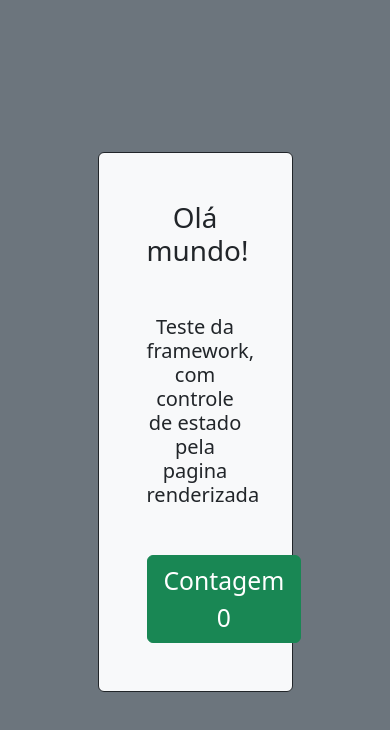
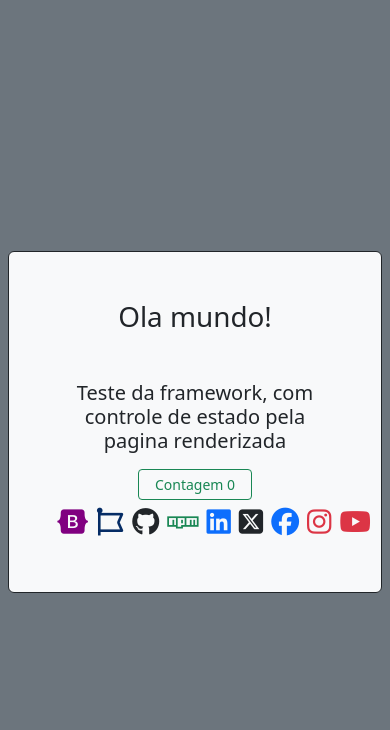
Before and after one commit to irenaldojs/trustrap, a website built with Vite: page index.html in a window 390 px wide. Built offline with nearby package versions, Linux system fonts and the light colour scheme.

Commit message:
Integracao de Icones da FontAwesome

```diff
--- a/package.json
+++ b/package.json
@@ -13,6 +13,7 @@
     "vite": "^4.4.5"
   },
   "dependencies": {
+    "@fortawesome/fontawesome-free": "^6.4.2",
     "bootstrap": "^5.3.2"
   }
 }
--- a/src/app/Home.ts
+++ b/src/app/Home.ts
@@ -1,8 +1,7 @@
 import { Page, Widget } from "../core/framework";
-import { Button, Div, H1, H5 } from "../core/widgets";
+import { Button, Div, H1, H5, Icon, Span } from "../core/widgets";
 
 export class Home extends Page{
-
     constructor(root: string){
         super(root)
     }
@@ -10,27 +9,37 @@ export class Home extends Page{
         this.createState("count", 0)
     }
     mountTree(): Widget {
-
         return new Div({
-            classWidget: "vh-100 d-flex justify-content-center align-items-center bg-secondary",
+            classWidget: "vh-100 d-flex justify-content-center align-items-center bg-secondary px-2 px-sm-0",
         }, [
             new Div({
-                classWidget: "col-6 text-center border border-dark rounded p-5 bg-light",
+                classWidget: "col-12 col-sm-8 col-md-6 text-center border border-dark rounded p-5 bg-light",
             }, [
-                new H1({ id: "h1", text: "Olá mundo!", classWidget: "mb-5" }),
+                new H1({ classWidget: "mb-5" }, "Ola mundo!"),
                 new Div({}, [
-                    new H5({ id: "h5", text: "Teste da framework, com controle de estado pela pagina renderizada", classWidget: "mb-5" }),
+                    new H5({ classWidget: "mb-3" }, "Teste da framework, com controle de estado pela pagina renderizada"),
                     new Button({
-                        id: "button_count",
-                        observers: ["count"],
                         variant: "success",
-                        classWidget: "px-3 fs-2",
+                        outline: true,
+                        size: "sm",
                         onClick: () => {
                             this.setState("count", this.getState("count") + 1)
                         }
                     }, [
-                        "Contagem " + this.getState("count")
+                        new Span({id: "contador", observers: ["count"], classWidget: "px-2"}, "Contagem " + this.getState("count")),
                     ])
+                ]),
+                new Div({classWidget: "my-2 d-flex justify-content-around gap-2 fs-1"}, [
+                    new Icon({ classWidget: "text-purple"}, "bootstrap", "brands"),
+                    new Icon({ classWidget: "text-primary-emphasis"}, "font-awesome", "regular"),
+                    new Icon({ classWidget: "text-dark"}, "github", "brands"),
+                    new Icon({ classWidget: "text-success"}, "npm", "brands"),
+                    new Icon({ classWidget: "text-primary"}, "linkedin", "brands"),
+                    new Icon({ classWidget: "text-dark"}, "square-x-twitter", "brands"),
+                    new Icon({ classWidget: "text-primary"}, "facebook", "brands"),
+                    new Icon({ classWidget: "text-danger"}, "instagram", "brands"),
+                    new Icon({ classWidget: "text-danger"}, "youtube", "brands"),
+
                 ])
             ])
         ])
--- a/src/core/widgets.ts
+++ b/src/core/widgets.ts
@@ -15,96 +15,138 @@ interface HType extends WidgetType{
 }
 
 class H extends Widget{
-    constructor({ id, classWidget, tag, text }: HType, children?: ChildrenType){
+    constructor({ id, classWidget, tag, observers }: WidgetType, text: string){
         super({
             id,
             classWidget,
             tag: tag,
+            observers
         }, [text])
     }
 }
 
 export class H1 extends H {
-    constructor({ id, classWidget, text }: HType){
+    constructor({ id, classWidget, observers  }: WidgetType, text: string) {
         super({
             id,
             classWidget,
             tag: "h1",
-            text
-        })
+            observers,
+        }, text);
     }
 }
 export class H2 extends H {
-    constructor({ id, classWidget, text }: HType) {
+    constructor({ id, classWidget, observers  }: WidgetType, text: string) {
         super({
             id,
             classWidget,
             tag: "h2",
-            text
-        });
+            observers,
+        }, text);
     }
 }
 export class H3 extends H {
-    constructor({ id, classWidget, text }: HType) {
+    constructor({ id, classWidget, observers  }: WidgetType, text: string) {
         super({
             id,
             classWidget,
             tag: "h3",
-            text
-        });
+            observers,
+        }, text);
     }
 }
 export class H4 extends H {
-    constructor({ id, classWidget, text }: HType) {
+    constructor({ id, classWidget, observers  }: WidgetType, text: string) {
         super({
             id,
             classWidget,
             tag: "h4",
-            text
-        });
+            observers,
+        }, text);
     }
 }
 export class H5 extends H {
-    constructor({ id, classWidget, text }: HType) {
+    constructor({ id, classWidget, observers  }: WidgetType, text: string) {
         super({
             id,
             classWidget,
             tag: "h5",
-            text
-        });
+            observers,
+        }, text);
     }
 }
 export class H6 extends H {
-    constructor({ id, classWidget, text }: HType) {
+    constructor({ id, classWidget, observers  }: WidgetType, text: string) {
         super({
             id,
             classWidget,
             tag: "h6",
-            text
-        });
+            observers,
+        }, text);
     }
 }
-
+export class P extends H{
+    constructor({ id, classWidget, observers  }: WidgetType, text: string) {
+        super({
+            id,
+            classWidget,
+            tag: "p",
+            observers,
+        }, text);
+    }
+}
+export class Span extends H{
+    constructor({ id, classWidget, observers  }: WidgetType, text: string) {
+        super({
+            id,
+            classWidget,
+            tag: "span",
+            observers,
+        }, text);
+    }
+}
 interface ButtonType extends WidgetType{
     variant?: "primary" | "secondary" | "success" | "danger" | "warning" | "info" | "light" | "dark"
+    outline?: boolean
+    size?: "sm" | "md" | "lg"
 }
 
 export class Button extends Widget{
-    constructor({ id, classWidget, onClick, variant, observers  }: ButtonType, children?: ChildrenType){
+    variant?: string
+
+    constructor({ id, classWidget, onClick, variant, observers, outline, size  }: ButtonType, children?: ChildrenType){
         super({
             id,
             tag: "button",
             onClick,
             observers
         }, children)
+        this.variant = variant ?? "primary"
+        let classBtn = "btn btn-"
+        outline ? classBtn += "outline-" : false
+        classBtn += this.variant
+        size ? classBtn += " btn-" + size : false
+        let classWidgetFinal = classBtn
 
-
-        let classWidgetFinal = ""
         if (classWidget != undefined ){
-            classWidgetFinal += classWidget
+            classWidgetFinal += " "+classWidget
         }
-        if(variant != undefined)
-            classWidgetFinal += variant ? " btn btn-" + variant : " btn btn-primary"
         this.classWidget = classWidgetFinal
     }
 }
+
+type IconType = "brands" | "solid" | "regular"
+
+export class Icon extends Widget{
+    constructor({ id, classWidget, onClick, observers  }: WidgetType, iconName: string, iconType: IconType){
+        super({
+            id,
+            tag: "i",
+            onClick,
+            observers
+        }, [])
+        let type = iconType ?? "solid"
+        let classIcon = "fa-" + type + " fa-" + iconName
+        this.classWidget = classIcon + " " + classWidget
+    }
+}
--- a/src/main.ts
+++ b/src/main.ts
@@ -1,4 +1,6 @@
 import "bootstrap/dist/css/bootstrap.min.css";
+import "@fortawesome/fontawesome-free/css/all.min.css";
+import "./style.css";
 import { Home } from "./app/Home";
 
 "Instance App";
--- a/src/style.css
+++ b/src/style.css
@@ -14,84 +14,7 @@
   -webkit-text-size-adjust: 100%;
 }
 
-a {
-  font-weight: 500;
-  color: #646cff;
-  text-decoration: inherit;
+
+.text-purple {
+  color: purple
 }
-a:hover {
-  color: #535bf2;
-}
-
-body {
-  margin: 0;
-  display: flex;
-  place-items: center;
-  min-width: 320px;
-  min-height: 100vh;
-}
-
-h1 {
-  font-size: 3.2em;
-  line-height: 1.1;
-}
-
-#app {
-  max-width: 1280px;
-  margin: 0 auto;
-  padding: 2rem;
-  text-align: center;
-}
-
-.logo {
-  height: 6em;
-  padding: 1.5em;
-  will-change: filter;
-  transition: filter 300ms;
-}
-.logo:hover {
-  filter: drop-shadow(0 0 2em #646cffaa);
-}
-.logo.vanilla:hover {
-  filter: drop-shadow(0 0 2em #3178c6aa);
-}
-
-.card {
-  padding: 2em;
-}
-
-.read-the-docs {
-  color: #888;
-}
-
-button {
-  border-radius: 8px;
-  border: 1px solid transparent;
-  padding: 0.6em 1.2em;
-  font-size: 1em;
-  font-weight: 500;
-  font-family: inherit;
-  background-color: #1a1a1a;
-  cursor: pointer;
-  transition: border-color 0.25s;
-}
-button:hover {
-  border-color: #646cff;
-}
-button:focus,
-button:focus-visible {
-  outline: 4px auto -webkit-focus-ring-color;
-}
-
-@media (prefers-color-scheme: light) {
-  :root {
-    color: #213547;
-    background-color: #ffffff;
-  }
-  a:hover {
-    color: #747bff;
-  }
-  button {
-    background-color: #f9f9f9;
-  }
-}
```
Also changed, not shown: 1 other file.
